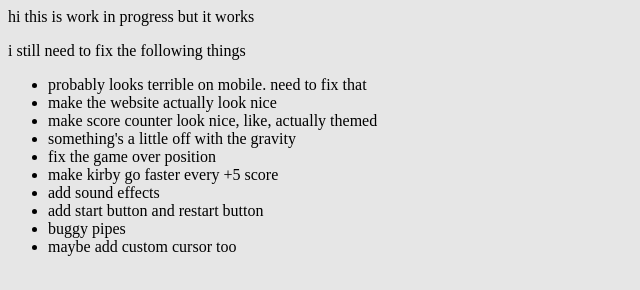
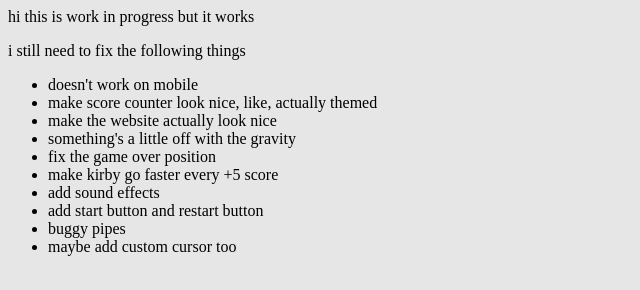
Before and after one commit to vyclu20/Flappy-Kirby, a plain HTML site: page index.html in a window 1280 px wide. Shown: the whole page, without its empty margins (0-640 px from the left). Drawn offline with Linux system fonts and the light colour scheme.

Commit message:
Update index.html

```diff
--- a/index.html
+++ b/index.html
@@ -12,9 +12,9 @@
     <h>hi this is work in progress but it works</h>
     <p>i still need to fix the following things</p>
     <ul>
-        <li>probably looks terrible on mobile. need to fix that</li>
+        <li>doesn't work on mobile</li>
+        <li>make score counter look nice, like, actually themed</li>
         <li>make the website actually look nice</li>
-        <li>make score counter look nice, like, actually themed</li>
         <li>something's a little off with the gravity</li>
         <li>fix the game over position</li>
         <li>make kirby go faster every +5 score</li>
```
